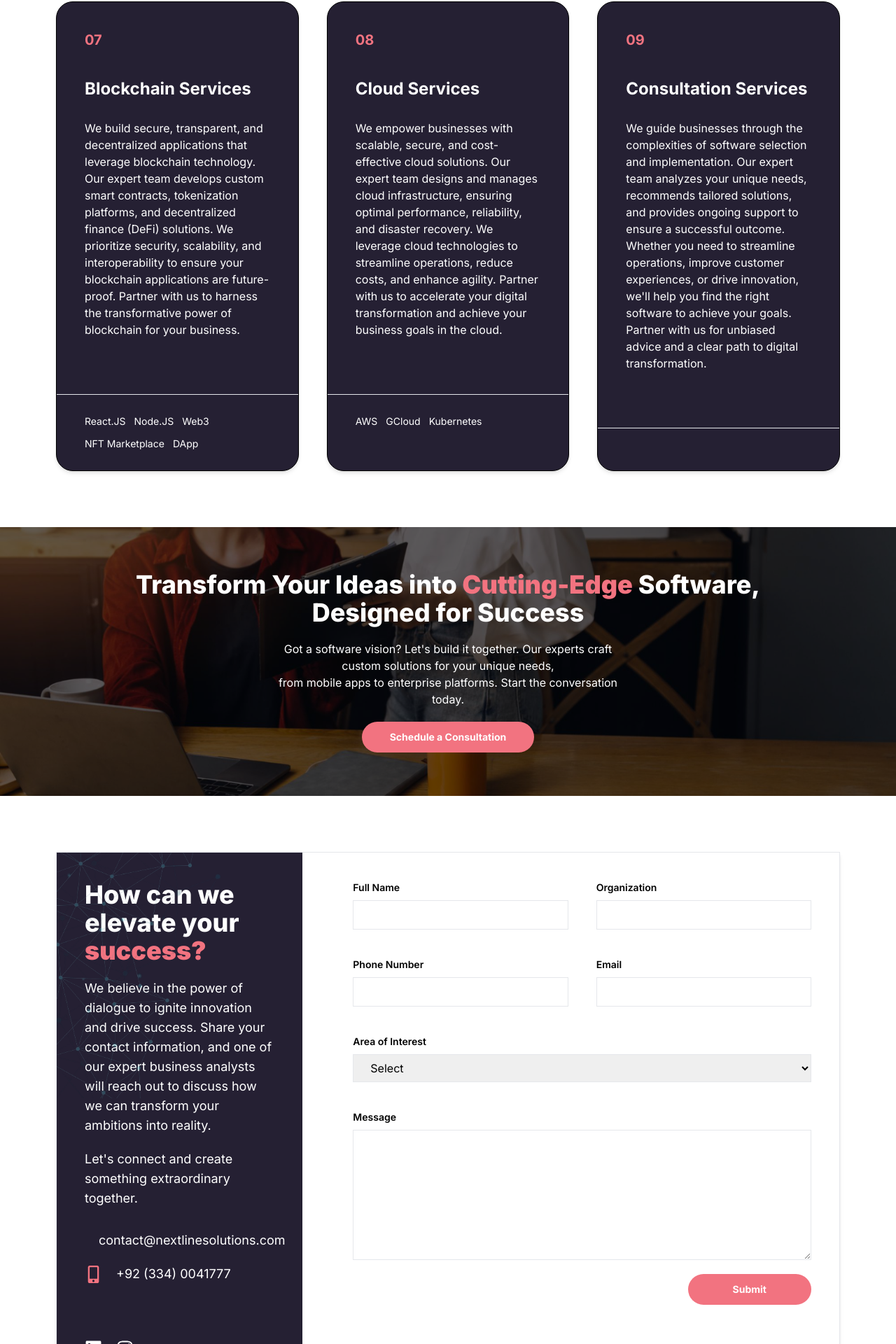
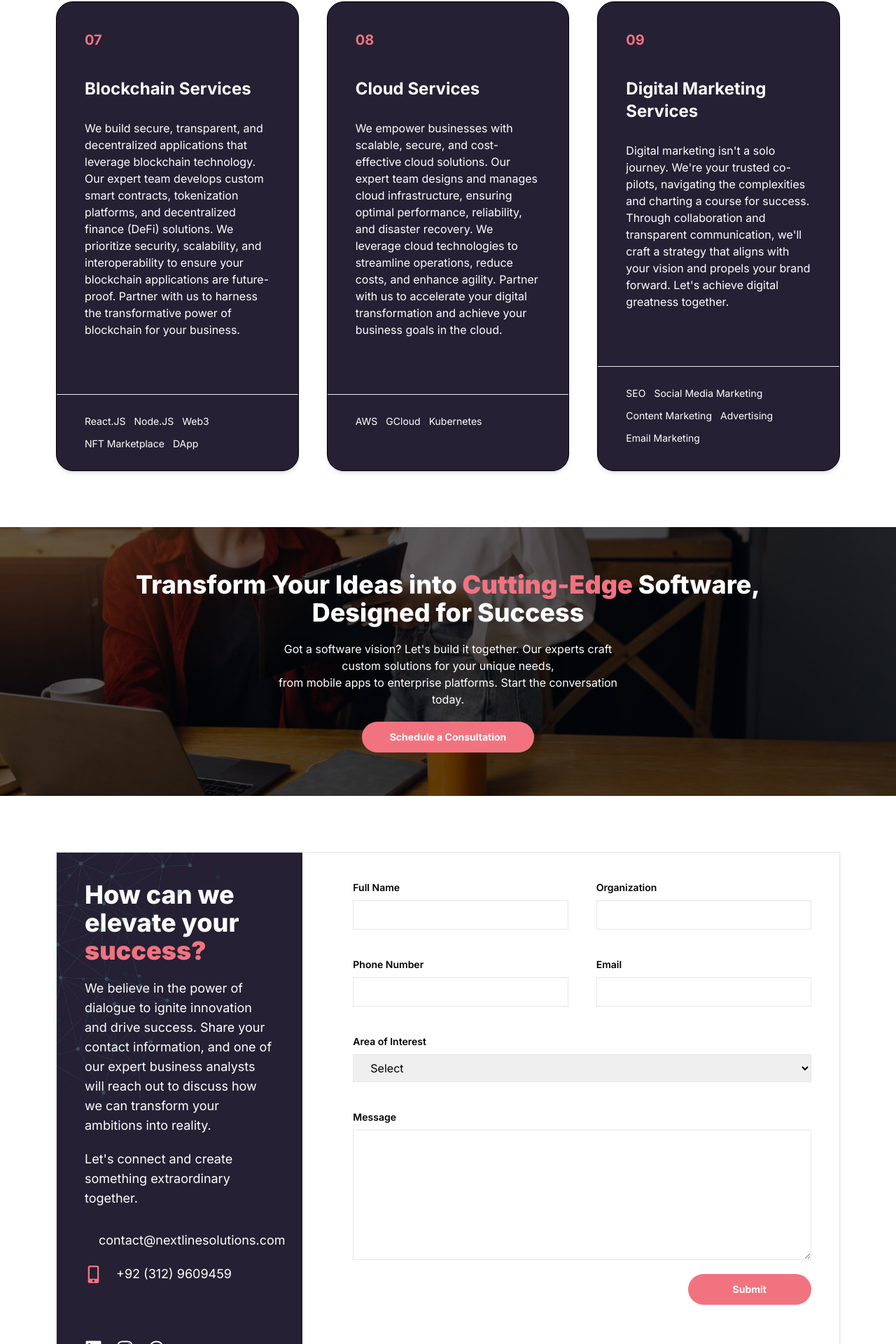
Before and after one commit to inam700/nextlinesolutions, a Next.js app: page /services in a window 1280 px wide. Shown: the part 2276-4196 px from the top of the page at 70% size. Built offline with nearby package versions, Linux system fonts and the light colour scheme.

Commit message:
added new services

```diff
--- a/assets/data/footer.js
+++ b/assets/data/footer.js
@@ -18,6 +18,7 @@ export const footerLinks = [
       { href: "/services", name: "Cloud Services" },
       { href: "/services", name: "Blockchain Services" },
       { href: "/services", name: "E-Commerce Solutions" },
+      { href: "/services", name: "Digital Marketing" },
     ],
   },
   {
--- a/assets/data/services.js
+++ b/assets/data/services.js
@@ -143,9 +143,27 @@ export const servicesForPage = [
     techs: ["AWS", "GCloud", "Kubernetes"],
   },
   {
-    name: "Consultation Services",
+    name: "Digital Marketing Services",
     description:
-      "We guide businesses through the complexities of software selection and implementation. Our expert team analyzes your unique needs, recommends tailored solutions, and provides ongoing support to ensure a successful outcome. Whether you need to streamline operations, improve customer experiences, or drive innovation, we'll help you find the right software to achieve your goals. Partner with us for unbiased advice and a clear path to digital transformation.",
-    techs: [],
+      "Digital marketing isn't a solo journey. We're your trusted co-pilots, navigating the complexities and charting a course for success. Through collaboration and transparent communication, we'll craft a strategy that aligns with your vision and propels your brand forward. Let's achieve digital greatness together.",
+    techs: [
+      "SEO",
+      "Social Media Marketing",
+      "Content Marketing",
+      "Advertising",
+      "Email Marketing",
+    ],
   },
+  // {
+  //   name: "Digital Marketing Services",
+  //   description:
+  //     "We guide businesses through the complexities of software selection and implementation. Our expert team analyzes your unique needs, recommends tailored solutions, and provides ongoing support to ensure a successful outcome. Whether you need to streamline operations, improve customer experiences, or drive innovation, we'll help you find the right software to achieve your goals. Partner with us for unbiased advice and a clear path to digital transformation.",
+  //   techs: [
+  //     "SEO",
+  //     "Social Media Marketing",
+  //     "Content Marketing",
+  //     "Advertising",
+  //     "Email Marketing",
+  //   ],
+  // },
 ];
--- a/assets/data/showcase.js
+++ b/assets/data/showcase.js
@@ -60,6 +60,16 @@ export const navbarData = [
           { href: "/services", name: "Kubernetes" },
         ],
       },
+      {
+        typeName: "Digital Marketing",
+        types: [
+          { href: "/services", name: "Search Engine Optimization" },
+          { href: "/services", name: "Social Media Marketing" },
+          { href: "/services", name: "Content Marketing" },
+          { href: "/services", name: "Advertising" },
+          { href: "/services", name: "Email Marketing" },
+        ],
+      },
     ],
   },
 ];
--- a/components/Footer.jsx
+++ b/components/Footer.jsx
@@ -7,6 +7,7 @@ import {
   FaInstagram,
   FaLinkedin,
   FaSkype,
+  FaWhatsapp,
 } from "react-icons/fa6";
 import { FaMobileAlt } from "react-icons/fa";
 import { footerLinks } from "@/assets/data/footer";
@@ -116,6 +117,12 @@ const Footer = () => {
               className="cursor-pointer hover:text-logoColorPrimary transition-all"
             />
           </Link>
+          <Link href={"https://wa.me/923129609459"} target="_blank">
+            <FaWhatsapp
+              size={25}
+              className="cursor-pointer hover:text-logoColorPrimary transition-all"
+            />
+          </Link>
         </div>
       </div>
     </div>
--- a/components/Header.jsx
+++ b/components/Header.jsx
@@ -33,6 +33,10 @@ const Header = () => {
     };
   }, []);
 
+  const handleMobileMenu = () => {
+    setMobileMenuOpen(!mobileMenuOpen);
+  };
+
   return (
     <header
       style={{
@@ -62,7 +66,7 @@ const Header = () => {
         <div className="flex lg:hidden">
           {mobileMenuOpen ? (
             <FaXmark
-              onClick={() => setMobileMenuOpen(false)}
+              onClick={handleMobileMenu}
               aria-hidden="true"
               className="h-6 w-6"
             />
@@ -70,7 +74,7 @@ const Header = () => {
             <FaBars
               aria-hidden="true"
               className="h-6 w-6"
-              onClick={() => setMobileMenuOpen(true)}
+              onClick={handleMobileMenu}
             />
           )}
         </div>
@@ -82,6 +86,7 @@ const Header = () => {
               mainLink={data.mainLink}
               menuType={data.menuType}
               links={data.links}
+              handleChange={handleMobileMenu}
             />
           ))}
 
@@ -110,9 +115,24 @@ const Header = () => {
               className="w-full h-full mt-28 px-10 text-white"
             >
               <div className="flex flex-col gap-5">
-                <NavLink type="navbar" link={"/about"} text="About us" />
-                <NavLink type="navbar" link={"/services"} text="Services" />
-                <NavLink type="navbar" link={"/portfolio"} text="Work" />
+                <NavLink
+                  type="navbar"
+                  link={"/about"}
+                  text="About us"
+                  handleChange={handleMobileMenu}
+                />
+                <NavLink
+                  type="navbar"
+                  link={"/services"}
+                  text="Services"
+                  handleChange={handleMobileMenu}
+                />
+                <NavLink
+                  type="navbar"
+                  link={"/portfolio"}
+                  text="Work"
+                  handleChange={handleMobileMenu}
+                />
               </div>
 
               <div className="mt-20">
--- a/components/NavLink.jsx
+++ b/components/NavLink.jsx
@@ -1,19 +1,23 @@
 import Link from "next/link";
 import React from "react";
 
-const NavLink = ({ type, text, link }) => {
+const NavLink = ({ type, text, link, handleChange }) => {
   const linkHover =
     "relative w-fit block after:block after:content-[''] after:absolute after:h-[2px] after:bg-logoColorPrimary after:w-full after:scale-x-0 after:hover:scale-x-110 after:transition after:duration-300 after:origin-center";
 
   if (type === "navbar")
     return (
-      <Link href={link} className={`font-semibold py-2 leading-6 ${linkHover}`}>
+      <Link
+        href={link}
+        className={`font-semibold py-2 leading-6 ${linkHover}`}
+        onClick={handleChange}
+      >
         {text}
       </Link>
     );
   else if (type === "footer")
     return (
-      <Link href={link} className={`${linkHover}`}>
+      <Link href={link} className={`${linkHover}`} onClick={handleChange}>
         {text}
       </Link>
     );
--- a/components/homepage/Contact.jsx
+++ b/components/homepage/Contact.jsx
@@ -8,6 +8,7 @@ import {
   FaInstagram,
   FaLinkedin,
   FaSkype,
+  FaWhatsapp,
 } from "react-icons/fa6";
 import { useForm, ValidationError } from "@formspree/react";
 
@@ -64,7 +65,7 @@ const Contact = () => {
 
             <div className="flex items-center gap-5 mb-5">
               <FaMobileAlt size={25} className="text-logoColorPrimary" />
-              <p className="text-lg">+92 (334) 0041777</p>
+              <p className="text-lg">+92 (312) 9609459</p>
             </div>
             <div className="flex gap-5 mt-20">
               <Link
@@ -83,6 +84,12 @@ const Contact = () => {
                 target="_blank"
               >
                 <FaInstagram
+                  size={25}
+                  className="cursor-pointer hover:text-logoColorPrimary transition-all"
+                />
+              </Link>
+              <Link href={"https://wa.me/923129609459"} target="_blank">
+                <FaWhatsapp
                   size={25}
                   className="cursor-pointer hover:text-logoColorPrimary transition-all"
                 />
```
